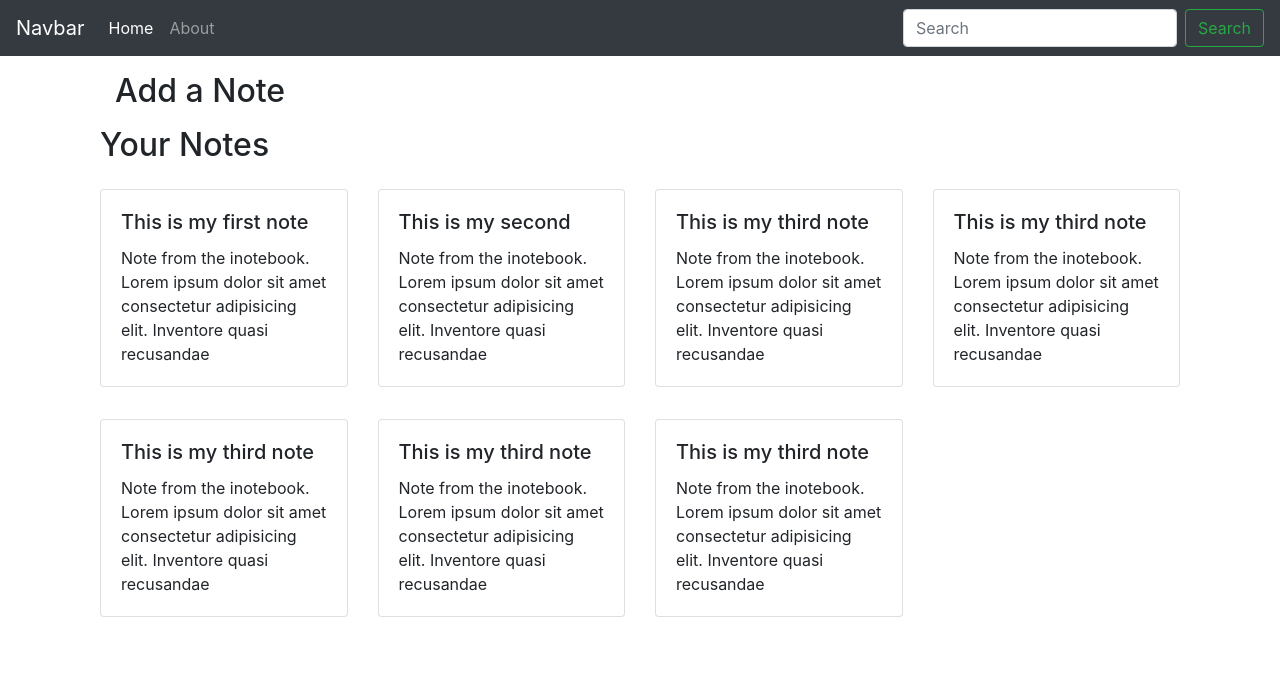
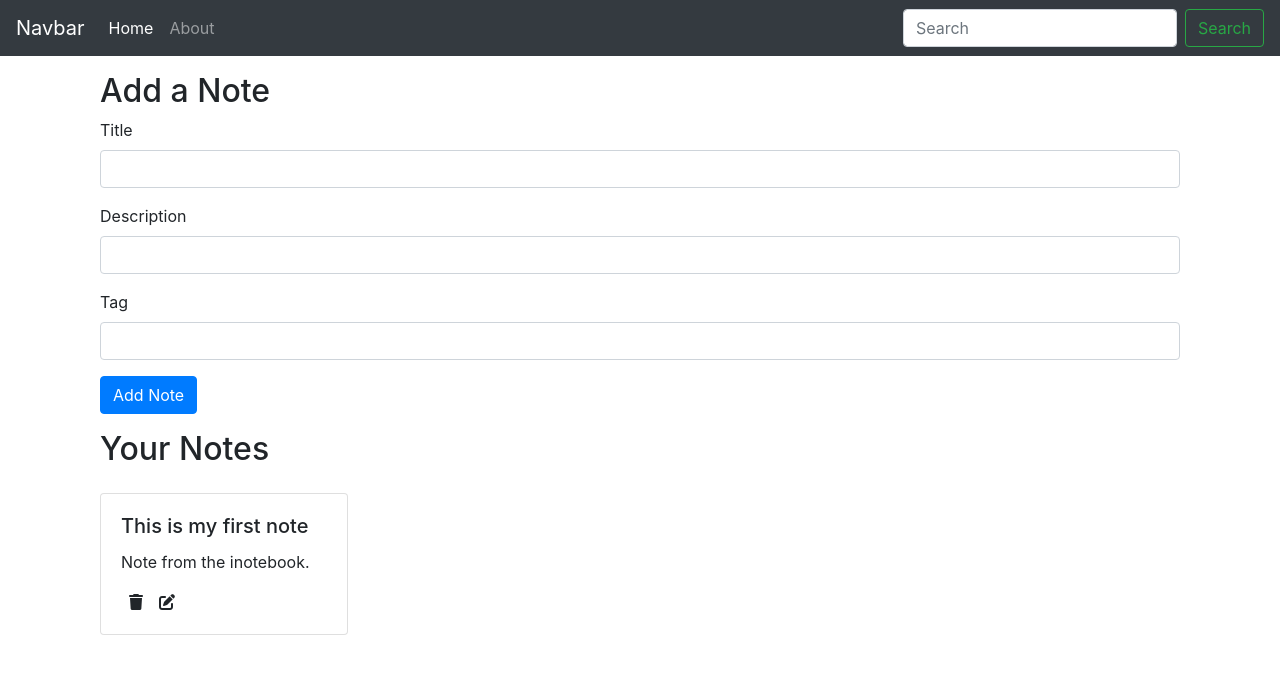
Before and after one commit to uvaishnasir/iNotes-YourNoteSafe, a React (Create React App) app: page / in a window 1280 px wide. Shown: the top 674 px of the page. Built offline with nearby package versions, Linux system fonts and the light colour scheme.

Commit message:
create operation.

```diff
--- a/public/index.html
+++ b/public/index.html
@@ -17,6 +17,7 @@
   <body>
     <noscript>You need to enable JavaScript to run this app.</noscript>
     <div id="root"></div>
+    <script src="https://kit.fontawesome.com/4ef9120bb5.js" crossorigin="anonymous"></script>
     <script src="https://code.jquery.com/jquery-3.2.1.slim.min.js" integrity="sha384-KJ3o2DKtIkvYIK3UENzmM7KCkRr/rE9/Qpg6aAZGJwFDMVNA/GpGFF93hXpG5KkN" crossorigin="anonymous"></script>
     <script src="https://cdn.jsdelivr.net/npm/popper.js@1.12.9/dist/umd/popper.min.js" integrity="sha384-ApNbgh9B+Y1QKtv3Rn7W3mgPxhU9K/ScQsAP7hUibX39j7fakFPskvXusvfa0b4Q" crossorigin="anonymous"></script>
     <script src="https://cdn.jsdelivr.net/npm/bootstrap@4.0.0/dist/js/bootstrap.min.js" integrity="sha384-JZR6Spejh4U02d8jOt6vLEHfe/JQGiRRSQQxSfFWpi1MquVdAyjUar5+76PVCmYl" crossorigin="anonymous"></script>
--- a/src/App.js
+++ b/src/App.js
@@ -4,12 +4,14 @@ import Home from "./components/Home";
 import Navbar from "./components/Navbar";
 import About from "./components/About";
 import NoteState from "./contexts/notes/NoteState";
+// import Alerts from "./components/Alerts";
 
 function App() {
   return (
     <NoteState>
       <Router>
         <Navbar />
+        {/* <Alerts message = "This is the alert."/> */}
         <div className="container my-3">
           <Routes>
             <Route exact path="/" element={<Home />} />
--- a/src/components/Home.js
+++ b/src/components/Home.js
@@ -2,10 +2,6 @@ import Notes from "./Notes";
 const Home = () => {
   return (
     <div className="container">
-      <div className="container my-3">
-        <h2>Add a Note</h2>
-        <form action=""></form>
-      </div>
       <Notes />
     </div>
   );
--- /dev/null
+++ b/src/components/NewNote.js
@@ -0,0 +1,64 @@
+import { useContext, useState } from "react";
+import noteContext from "../contexts/notes/noteContext";
+
+const NewNote = () => {
+  const context = useContext(noteContext);
+  const { addNote } = context;
+  const [note, seNote] = useState({ title: "", description: "", tag: "" });
+
+  const onchange = (e) => {
+    seNote({ ...note, [e.target.name]: e.target.value });
+  };
+  const handleClick = (e) => {
+    e.preventDefault();
+    addNote(note.title, note.description, note.tag);
+  };
+  return (
+    <div classname="container my-3">
+      <h2>Add a Note</h2>
+      <form>
+        <div className="mb-3">
+          <label htmlFor="title" className="form-label">
+            Title
+          </label>
+          <input
+            name="title"
+            type="text"
+            className="form-control"
+            id="title"
+            onChange={onchange}
+          />
+        </div>
+        <div className="mb-3">
+          <label htmlFor="description" className="form-label">
+            Description
+          </label>
+          <input
+            name="description"
+            type="text"
+            className="form-control"
+            id="description"
+            onChange={onchange}
+          />
+        </div>
+        <div className="mb-3">
+          <label htmlFor="tag" className="form-label">
+            Tag
+          </label>
+          <input
+            name="tag"
+            type="text"
+            className="form-control"
+            id="tag"
+            onChange={onchange}
+          />
+        </div>
+        <button type="submit" className="btn btn-primary" onClick={handleClick}>
+          Add Note
+        </button>
+      </form>
+    </div>
+  );
+};
+
+export default NewNote;
--- a/src/components/NoteItem.js
+++ b/src/components/NoteItem.js
@@ -1,15 +1,14 @@
 import React from "react";
-
 const NoteItem = (props) => {
-  const { note, setNotes } = props;
-
-//   setNotes([]);
+  const { note } = props;
   return (
     <div className="col-md-3">
       <div className="card my-3">
         <div className="card-body">
           <h5 className="card-title">{note.title}</h5>
-          <p className="card-text">{note.description} Lorem ipsum dolor sit amet consectetur adipisicing elit. Inventore quasi recusandae</p>
+          <p className="card-text">{note.description}</p>
+          <i className="fa-solid fa-trash mx-2"></i>
+          <i className="fa-solid fa-pen-to-square mx-2"></i>
         </div>
       </div>
     </div>
--- a/src/components/Notes.js
+++ b/src/components/Notes.js
@@ -1,16 +1,18 @@
 import { useContext } from "react";
 import noteContext from "../contexts/notes/noteContext";
 import NoteItem from "./NoteItem";
+import NewNote from "./NewNote";
 
 const Notes = () => {
   const context = useContext(noteContext);
-  const { notes, setNotes } = context;
+  const { notes } = context;
   return (
     <>
-      <h2>Your Notes</h2>
+      <NewNote />
+      <h2 className="mt-3">Your Notes</h2>
       <div className="row">
         {notes.map((note) => {
-          return <NoteItem note={note} setNotes={setNotes} />;
+          return <NoteItem note={note} />;
         })}
       </div>
     </>
--- a/src/contexts/notes/NoteState.js
+++ b/src/contexts/notes/NoteState.js
@@ -4,7 +4,7 @@ import NoteContext from "./noteContext";
 const NoteState = (props) => {
   const initiaNotes = [
     {
-      _id: "6517e6fd7e2308bced876c66",
+      _id: "6517e6fd72308bced876c66",
       user: "65102e3136774446ffe0ea42",
       title: "This is my first note",
       description: "Note from the inotebook.",
@@ -12,64 +12,35 @@ const NoteState = (props) => {
       date: "2023-09-30T09:14:37.231Z",
       __v: 0,
     },
-    {
-      _id: "6517e7037e2308bced876c68",
-      user: "65102e3136774446ffe0ea42",
-      title: "This is my second",
-      description: "Note from the inotebook.",
-      tag: "personal",
-      date: "2023-09-30T09:14:43.857Z",
-      __v: 0,
-    },
-    {
-      _id: "6517e7087e2308bced876c6a",
-      user: "65102e3136774446ffe0ea42",
-      title: "This is my third note",
-      description: "Note from the inotebook.",
-      tag: "personal",
-      date: "2023-09-30T09:14:48.913Z",
-      __v: 0,
-    },
-    {
-      _id: "6517e7087e2308bced876c6a",
-      user: "65102e3136774446ffe0ea42",
-      title: "This is my third note",
-      description: "Note from the inotebook.",
-      tag: "personal",
-      date: "2023-09-30T09:14:48.913Z",
-      __v: 0,
-    },
-    {
-      _id: "6517e7087e2308bced876c6a",
-      user: "65102e3136774446ffe0ea42",
-      title: "This is my third note",
-      description: "Note from the inotebook.",
-      tag: "personal",
-      date: "2023-09-30T09:14:48.913Z",
-      __v: 0,
-    },
-    {
-      _id: "6517e7087e2308bced876c6a",
-      user: "65102e3136774446ffe0ea42",
-      title: "This is my third note",
-      description: "Note from the inotebook.",
-      tag: "personal",
-      date: "2023-09-30T09:14:48.913Z",
-      __v: 0,
-    },
-    {
-      _id: "6517e7087e2308bced876c6a",
-      user: "65102e3136774446ffe0ea42",
-      title: "This is my third note",
-      description: "Note from the inotebook.",
-      tag: "personal",
-      date: "2023-09-30T09:14:48.913Z",
-      __v: 0,
-    },
   ];
   const [notes, setNotes] = useState(initiaNotes);
+
+  //add note operation.
+  const addNote = (title, description, tag) => {
+    //to do API CALL.
+    console.log("adding a new note.......");
+    const note = {
+      _id: "6517e6fd72308bced876c6",
+      user: "65102e3136774446ffe0ea42",
+      title: title,
+      description: description,
+      tag: tag,
+      date: "2023-09-30T09:14:37.231Z",
+      __v: 0,
+    };
+    setNotes(notes.concat(note));
+  };
+
+  //delete note
+  const deleteNote = () => {};
+
+  // edit note
+  const editNote = () => {};
+
   return (
-    <NoteContext.Provider value={{ notes, setNotes }}>
+    <NoteContext.Provider
+      value={{ notes, setNotes, addNote, editNote, deleteNote }}
+    >
       {props.children}
     </NoteContext.Provider>
   );
--- a/src/index.css
+++ b/src/index.css
@@ -11,3 +11,7 @@ code {
   font-family: source-code-pro, Menlo, Monaco, Consolas, 'Courier New',
     monospace;
 }
+
+i{
+  cursor: pointer;
+}
```
Also changed, not shown: src/components/Alerts.js (added, +13 -0 lines).
